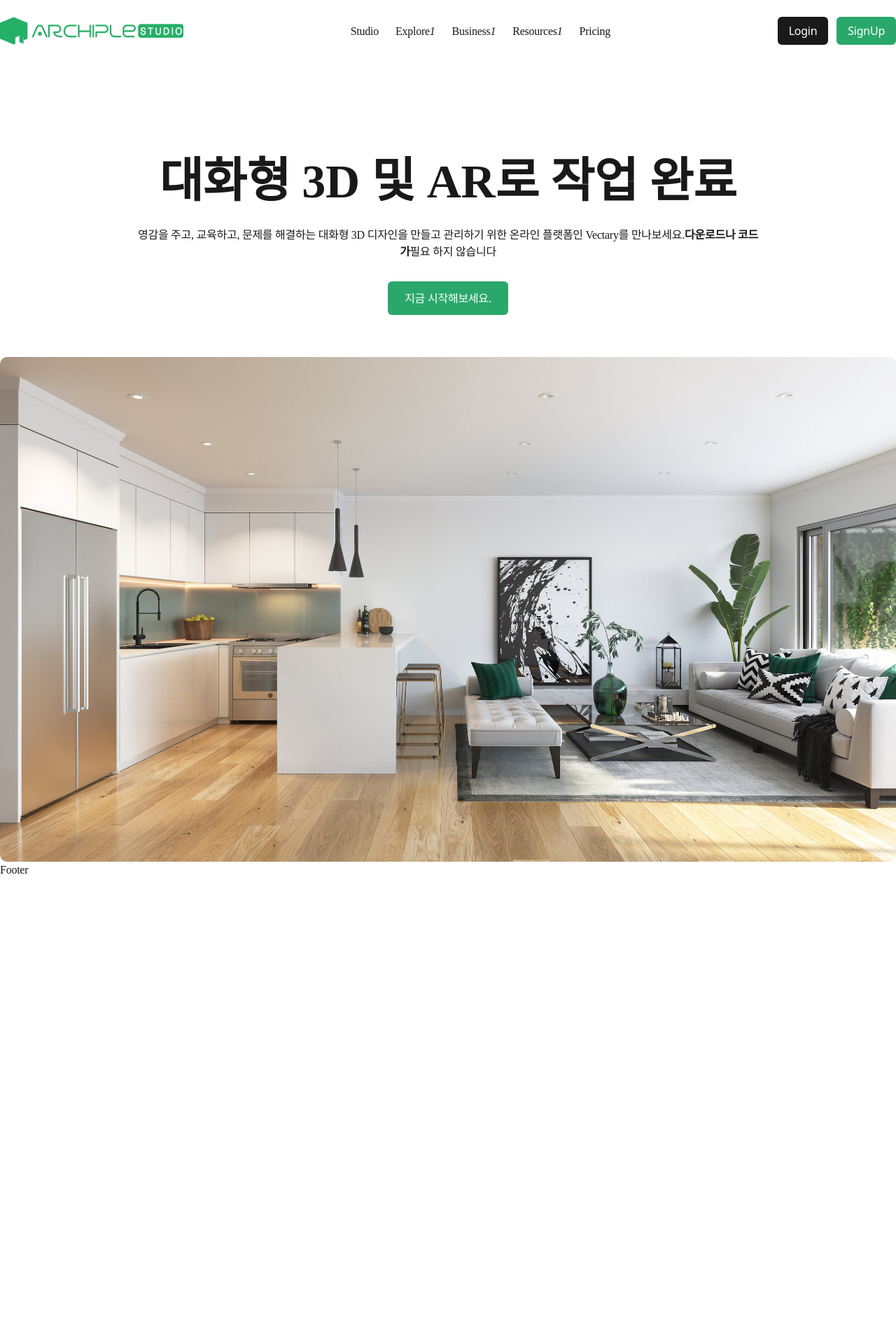
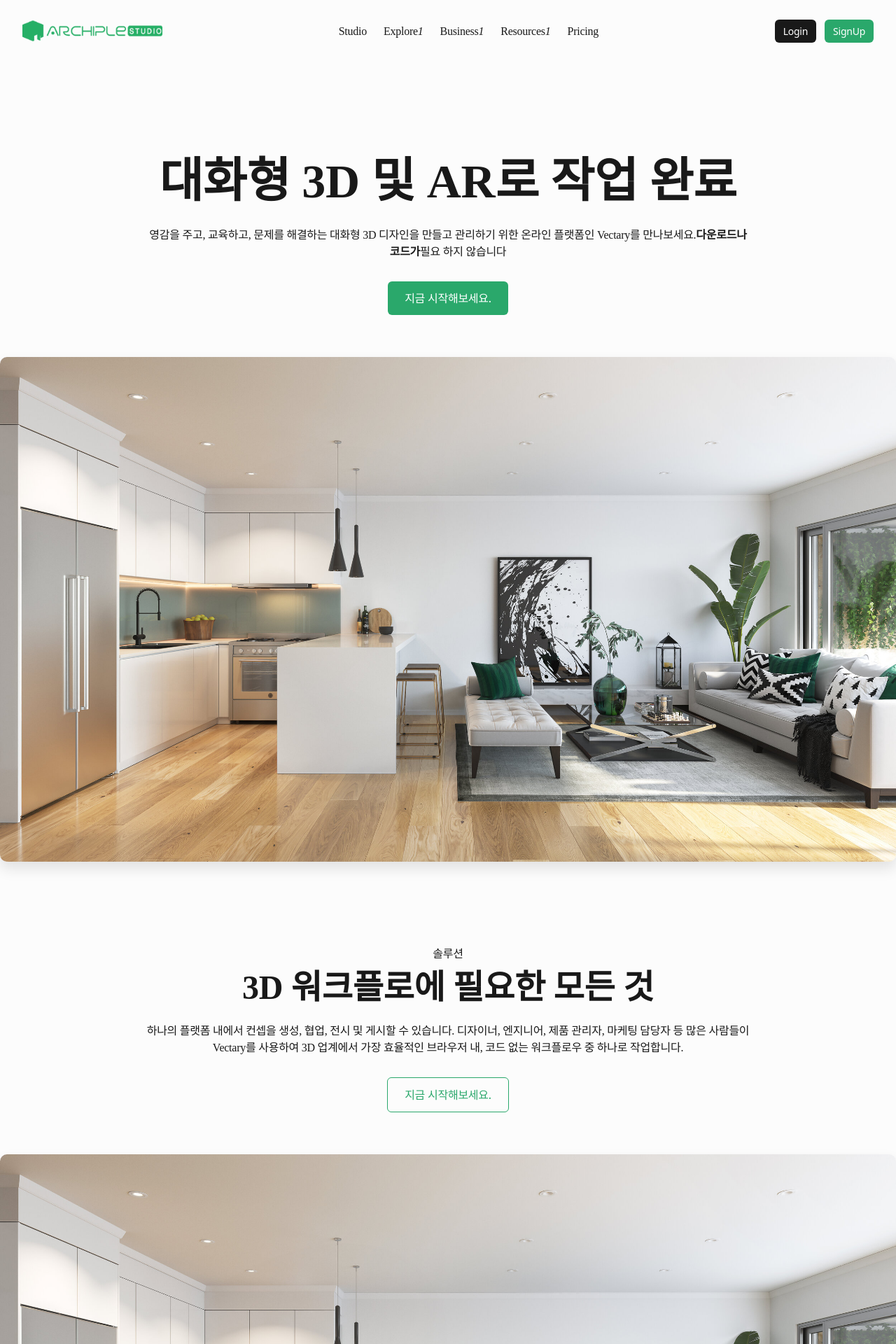
Before and after one commit to sbbc212/Achiple_WEB_Front, a Next.js app: page / in a window 1280 px wide. Shown: the top 1920 px of the page at 70% size. Before the commit the page ends 1255 px from the top, so only its background shows below. Built offline with nearby package versions, Linux system fonts and the light colour scheme; a web font is replaced by a local one.

Commit message:
버튼컨포넌트

```diff
--- a/src/app/globals.css
+++ b/src/app/globals.css
@@ -33,7 +33,7 @@ h4,
 h5,
 h6 {
   color: #191919;
-  font-family: 'Noto Sans KR';
+  font-family: "Noto Sans KR";
 }
 
 a,
@@ -41,22 +41,24 @@ p,
 span,
 strong {
   color: #191919;
-  font-family: 'Noto Sans KR';
+  font-family: "Noto Sans KR";
 }
-
 
 ol,
 li {
   list-style: none;
 }
 
-
 body {
   letter-spacing: -0.25px;
+  background-color: #fcfcfc;
 }
-
 
 .layout {
   max-width: 1320px;
   margin: 0 auto;
 }
+
+.card-img-wrap {
+  box-shadow: -0px 10px 20px rgba(0, 0, 0, 0.11);
+}
--- a/src/app/page.tsx
+++ b/src/app/page.tsx
@@ -1,9 +1,11 @@
-import Page_section from "@/components/Section/Page_top_section";
+import Page_section from "@/components/Section/Page_section";
+import Page_top_section from "@/components/Section/Page_top_section";
 
 export default function Home() {
   return (
     <div className="w-full">
       <div className="layout">
+        <Page_top_section />
         <Page_section />
       </div>
     </div>
--- /dev/null
+++ b/src/components/Button/Fillbtn.tsx
@@ -0,0 +1,7 @@
+import React from "react";
+
+function Fillbtn() {
+  return <button style={{ padding: "12px 24px", background: "#2aa86b", borderRadius: "6px", color: "#fff", fontWeight: "500" }}>지금 시작해보세요.</button>;
+}
+
+export default Fillbtn;
--- /dev/null
+++ b/src/components/Button/Linebtn.tsx
@@ -0,0 +1,9 @@
+import React from "react";
+
+function Fillbtn() {
+  return (
+    <button style={{ padding: "12px 24px", border: "1px solid #2aa86b", borderRadius: "6px", color: "#2aa86b", fontWeight: "500" }}>지금 시작해보세요.</button>
+  );
+}
+
+export default Fillbtn;
--- a/src/components/Header/Header.tsx
+++ b/src/components/Header/Header.tsx
@@ -2,10 +2,10 @@ import "./style.css";
 
 function Header() {
   return (
-    <div className="w-full h-[88px]">
+    <div className="w-full h-[88px] px-[2rem]">
       <div className="layout">
-        <nav className="h-[88px] flex justify-between items-center">
-          <div className="logo" style={{ cursor: "pointer" }}>
+        <nav className="h-[88px] flex justify-between items-center ">
+          <div className="logo" style={{ width: "200px", cursor: "pointer" }}>
             <a href="/">
               <img src="./img/logo.png" alt="아키플 스튜디오 로고" />
             </a>
--- a/src/components/Header/style.css
+++ b/src/components/Header/style.css
@@ -1,13 +1,17 @@
 .sign {
-    padding: 8px 16px;
-    background: #2AA86B;
-    border-radius: 6px;
-    color: #fff;
+  padding: 6px 12px;
+  background: #2aa86b;
+  border-radius: 6px;
+  color: #fff;
+  font-size: 14px;
+  font-weight: 500;
 }
 
 .login {
-    padding: 8px 16px;
-    background-color: #191919;
-    border-radius: 6px;
-    color: #fff;
+  padding: 6px 12px;
+  background-color: #191919;
+  border-radius: 6px;
+  color: #fff;
+  font-size: 14px;
+  font-weight: 500;
 }
--- a/src/components/Section/Page_section.tsx
+++ b/src/components/Section/Page_section.tsx
@@ -1,18 +1,22 @@
 import React from "react";
+
+import Linebtn from "../Button/Linebtn";
 
 function Page_section() {
   return (
     <div className="contant">
       <div className="section-tit text-center mb-[60px]" style={{ padding: "120px 60px 0 60px" }}>
-        <h3 className="text-[68px] mb-[14px]" style={{ fontWeight: "600" }}>
-          대화형 3D 및 AR로 작업 완료
+        <div className="keyword">
+          <p>솔루션</p>
+        </div>
+        <h3 className="text-[48px] mb-[14px]" style={{ fontWeight: "600" }}>
+          3D 워크플로에 필요한 모든 것
         </h3>
-        <p className="pb-[30px]" style={{ maxWidth: "900px", margin: "0 auto" }}>
-          영감을 주고, 교육하고, 문제를 해결하는 대화형 3D 디자인을 만들고 관리하기 위한 온라인 플랫폼인 Vectary를 만나보세요.
-          <span style={{ fontWeight: "700" }}>다운로드나 코드가</span>
-          필요 하지 않습니다
+        <p className="pb-[30px]" style={{ maxWidth: "900px", margin: "0 auto", wordBreak: "keep-all" }}>
+          하나의 플랫폼 내에서 컨셉을 생성, 협업, 전시 및 게시할 수 있습니다. 디자이너, 엔지니어, 제품 관리자, 마케팅 담당자 등 많은 사람들이 Vectary를 사용하여
+          3D 업계에서 가장 효율적인 브라우저 내, 코드 없는 워크플로우 중 하나로 작업합니다.
         </p>
-        <button style={{ padding: "12px 24px", background: "#2aa86b", borderRadius: "6px", color: "#fff", fontWeight: "500" }}>지금 시작해보세요.</button>
+        <Linebtn />
       </div>
       <div className="card-img-wrap" style={{ width: "100%", height: "auto", borderRadius: "10px", overflow: "hidden" }}>
         <img src="/img/dummy_img_01.jpg" alt="3D 작업완료 된 이미지" />
--- a/src/components/Section/Page_top_section.tsx
+++ b/src/components/Section/Page_top_section.tsx
@@ -1,4 +1,6 @@
 import React from "react";
+
+import Fillbtn from "../Button/Fillbtn";
 
 function Page_top_section() {
   return (
@@ -7,12 +9,12 @@ function Page_top_section() {
         <h3 className="text-[68px] mb-[14px]" style={{ fontWeight: "600" }}>
           대화형 3D 및 AR로 작업 완료
         </h3>
-        <p className="pb-[30px]" style={{ maxWidth: "900px", margin: "0 auto" }}>
+        <p className="pb-[30px]" style={{ maxWidth: "900px", margin: "0 auto", wordBreak: "keep-all" }}>
           영감을 주고, 교육하고, 문제를 해결하는 대화형 3D 디자인을 만들고 관리하기 위한 온라인 플랫폼인 Vectary를 만나보세요.
           <span style={{ fontWeight: "700" }}>다운로드나 코드가</span>
           필요 하지 않습니다
         </p>
-        <button style={{ padding: "12px 24px", background: "#2aa86b", borderRadius: "6px", color: "#fff", fontWeight: "500" }}>지금 시작해보세요.</button>
+        <Fillbtn />
       </div>
       <div className="card-img-wrap" style={{ width: "100%", height: "auto", borderRadius: "10px", overflow: "hidden" }}>
         <img src="/img/dummy_img_01.jpg" alt="3D 작업완료 된 이미지" />
--- a/src/components/Workflow/Workflow.tsx
+++ /dev/null
@@ -1,7 +0,0 @@
-import React from "react";
-
-function Workflow() {
-  return <button>버튼</button>;
-}
-
-export default Workflow;
```
